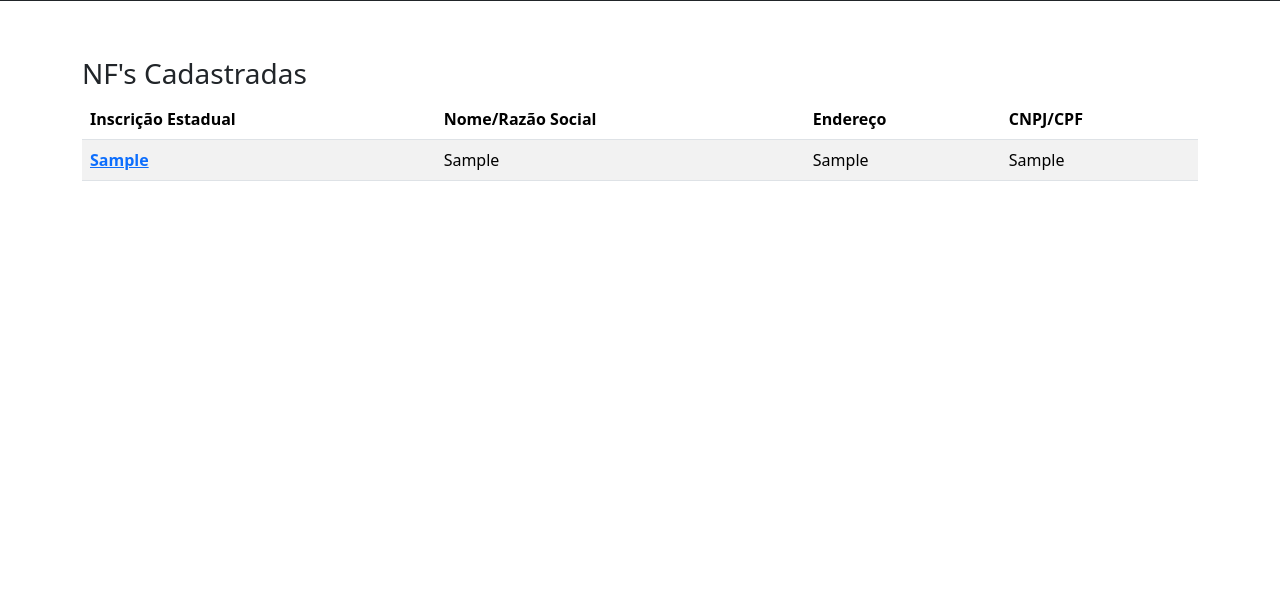
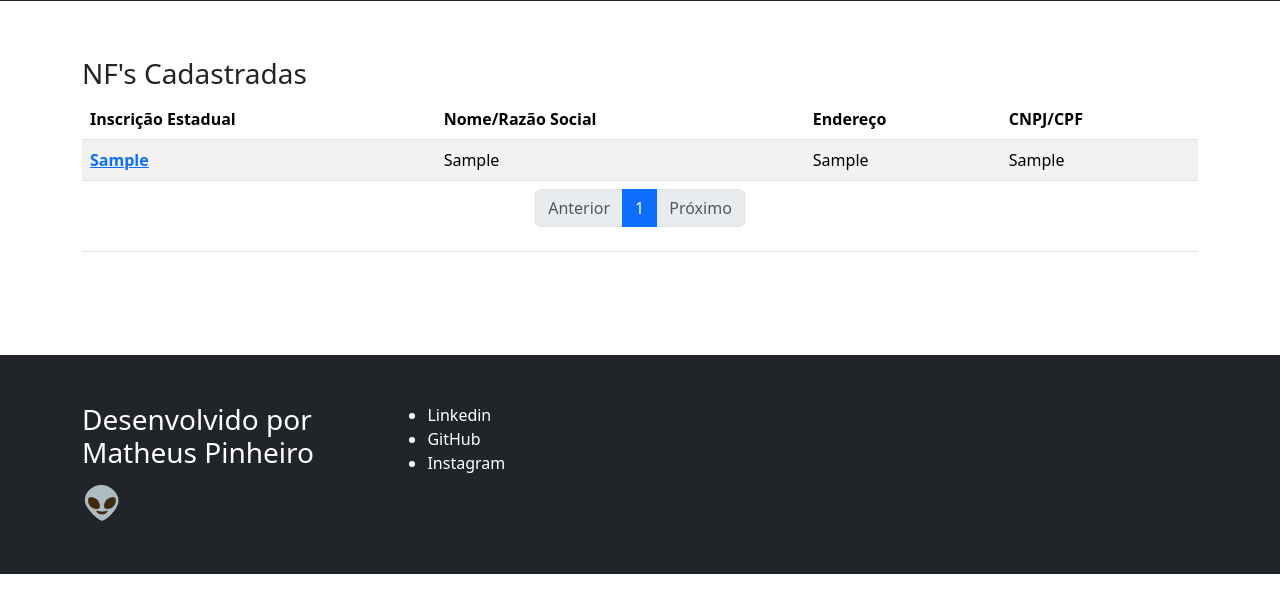
Before and after one commit to MatheeusPinheiro/envio_notas, a Django app: page / in a window 1280 px wide. Shown: the part 121-734 px from the top of the page. Run offline with Django 5.2, Linux system fonts and the light colour scheme; a user stored in the database is signed in; tables that the repository leaves empty hold one stand-in row (values such as "Sample post").

Commit message:
adicionando o footer e ajeitando a paginacao

```diff
--- a/notas/templates/home.html
+++ b/notas/templates/home.html
@@ -3,13 +3,10 @@
 
 {% block title %} Sistemas de notas fiscais{% endblock %}
 
-
-
 {% block content %}
 {% include 'navbar.html' %}
 
 <div class="container-fluid py-5  ">
-
     <div class="w-50 mb-2">
         {% if messages %}
             {% for message in messages %}
@@ -21,10 +18,10 @@
         {% endif %}
     </div>
 
-
     <div class="container my-2">
-        <h3>NF's Cadastradas </h3>
-        <table class="table table-striped  table-hover">
+        <h3>NF's Cadastradas</h3>
+        <div style="min-height: 200px;">
+            <table class="table table-striped table-hover">
                 <thead>
                     <tr>
                         <th scope="col">Inscrição Estadual</th>
@@ -38,23 +35,47 @@
                     <tr>
                         <th scope="row">
                             <a href="{% url 'notas:detalhe' nota.id %}">
-                          {{nota.inscricao_estadual}}
+                                {{ nota.inscricao_estadual }}
                             </a>
                         </th>
-
                         <td>{{ nota.cliente }}</td>
                         <td>{{ nota.endereco }}</td>
                         <td>{{ nota.cpf_cnpj }}</td>
                     </tr>
                     {% endfor %}
+                </tbody>
+                <tfoot>
+                    <tr>
+                        <td colspan="4">
+                            <nav aria-label="Page navigation example">
+                                <ul class="pagination justify-content-center">
+                                    {% if notas.has_previous %}
+                                    <li class="page-item"><a class="page-link" href="?page={{ notas.previous_page_number }}">Anterior</a></li>
+                                    {% else %}
+                                    <li class="page-item disabled"><span class="page-link">Anterior</span></li>
+                                    {% endif %}
 
-            </tbody>
+                                    {% for num in notas.paginator.page_range %}
+                                        {% if notas.number == num %}
+                                            <li class="page-item active"><span class="page-link">{{ num }}</span></li>
+                                        {% else %}
+                                            <li class="page-item"><a class="page-link" href="?page={{ num }}">{{ num }}</a></li>
+                                        {% endif %}
+                                    {% endfor %}
+
+                                    {% if notas.has_next %}
+                                    <li class="page-item"><a class="page-link" href="?page={{ notas.next_page_number }}">Próximo</a></li>
+                                    {% else %}
+                                    <li class="page-item disabled"><span class="page-link">Próximo</span></li>
+                                    {% endif %}
+                                </ul>
+                            </nav>
+                        </td>
+                    </tr>
+                </tfoot>
             </table>
-
-
         </div>
-
-
+    </div>
 </div>
 
 {% endblock %}
--- a/notas/views.py
+++ b/notas/views.py
@@ -4,12 +4,43 @@ from .models import Nota
 from .forms import NotaForm
 from django.contrib import messages
 from django.contrib.messages import constants
+from django.core.paginator import Paginator, EmptyPage, PageNotAnInteger
 # Create your views here.
+
+# @login_required(login_url='usuarios:login')
+# def home(request):
+#     notas = Nota.objects.all()
+#     context = {'notas': notas}
+
+#     paginator = Paginator(notas, 10)  # 10 itens por página
+#     page = request.GET.get('page')
+
+#     try:
+#         notas = paginator.page(page)
+#     except PageNotAnInteger:
+#         # Se a página não é um número inteiro, exibe a primeira página
+#         notas = paginator.page(1)
+#     except EmptyPage:
+#         # Se a página está fora do intervalo (por exemplo, página 9999), exibe a última página de resultados
+#         notas = paginator.page(paginator.num_pages)
+#     return render(request, 'home.html', context)
 
 @login_required(login_url='usuarios:login')
 def home(request):
     notas = Nota.objects.all()
-    context = {'notas': notas}
+    paginator = Paginator(notas, 10)  # 10 itens por página
+    page = request.GET.get('page')
+
+    try:
+        notas_paginadas = paginator.page(page)
+    except PageNotAnInteger:
+        # Se a página não é um número inteiro, exibe a primeira página
+        notas_paginadas = paginator.page(1)
+    except EmptyPage:
+        # Se a página está fora do intervalo (por exemplo, página 9999), exibe a última página de resultados
+        notas_paginadas = paginator.page(paginator.num_pages)
+
+    context = {'notas': notas_paginadas}
     return render(request, 'home.html', context)
 
 
--- a/templates/base.html
+++ b/templates/base.html
@@ -17,6 +17,8 @@
 
     {% endblock %}
 
+    {% include 'footer.html' %}
+
     <script src="https://cdn.jsdelivr.net/npm/bootstrap@5.3.3/dist/js/bootstrap.bundle.min.js" integrity="sha384-YvpcrYf0tY3lHB60NNkmXc5s9fDVZLESaAA55NDzOxhy9GkcIdslK1eN7N6jIeHz" crossorigin="anonymous"></script>
   </body>
 </html>
--- /dev/null
+++ b/templates/footer.html
@@ -0,0 +1,24 @@
+<footer class="container-fluid bg-dark py-5 text-white">
+    <div class="container d-flex">
+        <div class="row">
+            <div class="col">
+                <h3>Desenvolvido por <span>Matheus Pinheiro</span></h3>
+                <span class="fs-2">👽</span>
+            </div>
+            <div class="col">
+                <ul>
+                    <li>
+                        <a target="_blank" class="nav-link" href="https://www.linkedin.com/in/matheus-pinheiro0597/">Linkedin</a>
+                    </li>
+                    <li>
+                        <a target="_blank" class="nav-link" href="https://github.com/MatheeusPinheiro?tab=repositories">GitHub</a>
+                    </li>
+                    <li>
+                        <a class="nav-link" href="">Instagram</a>
+                    </li>
+
+                </ul>
+            </div>
+        </div>
+    </div>
+</footer>
```
Also changed, not shown: notas/templates/detalhe_nota.html (+12 -4 lines). Lines whose indentation alone changed are shown as unchanged.
